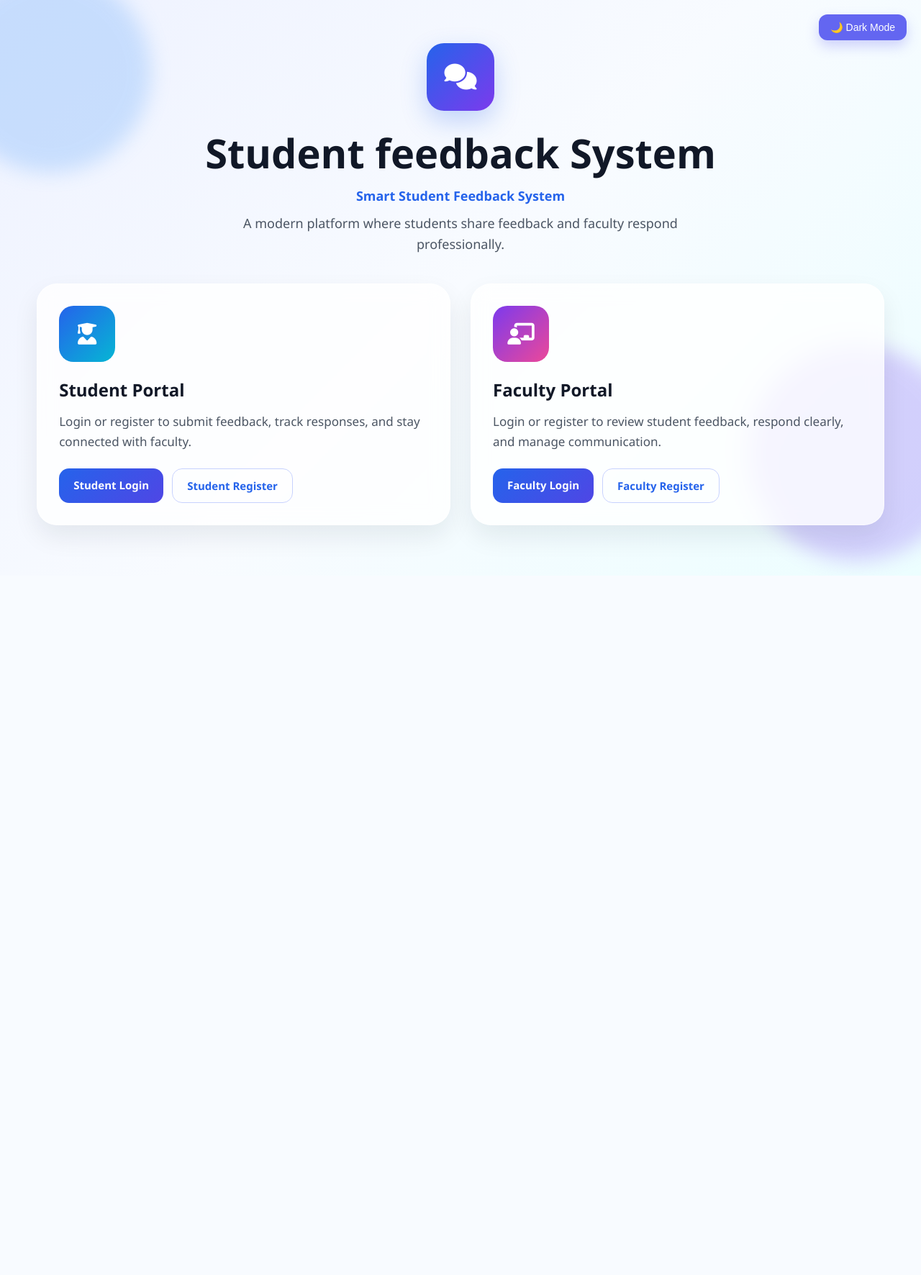
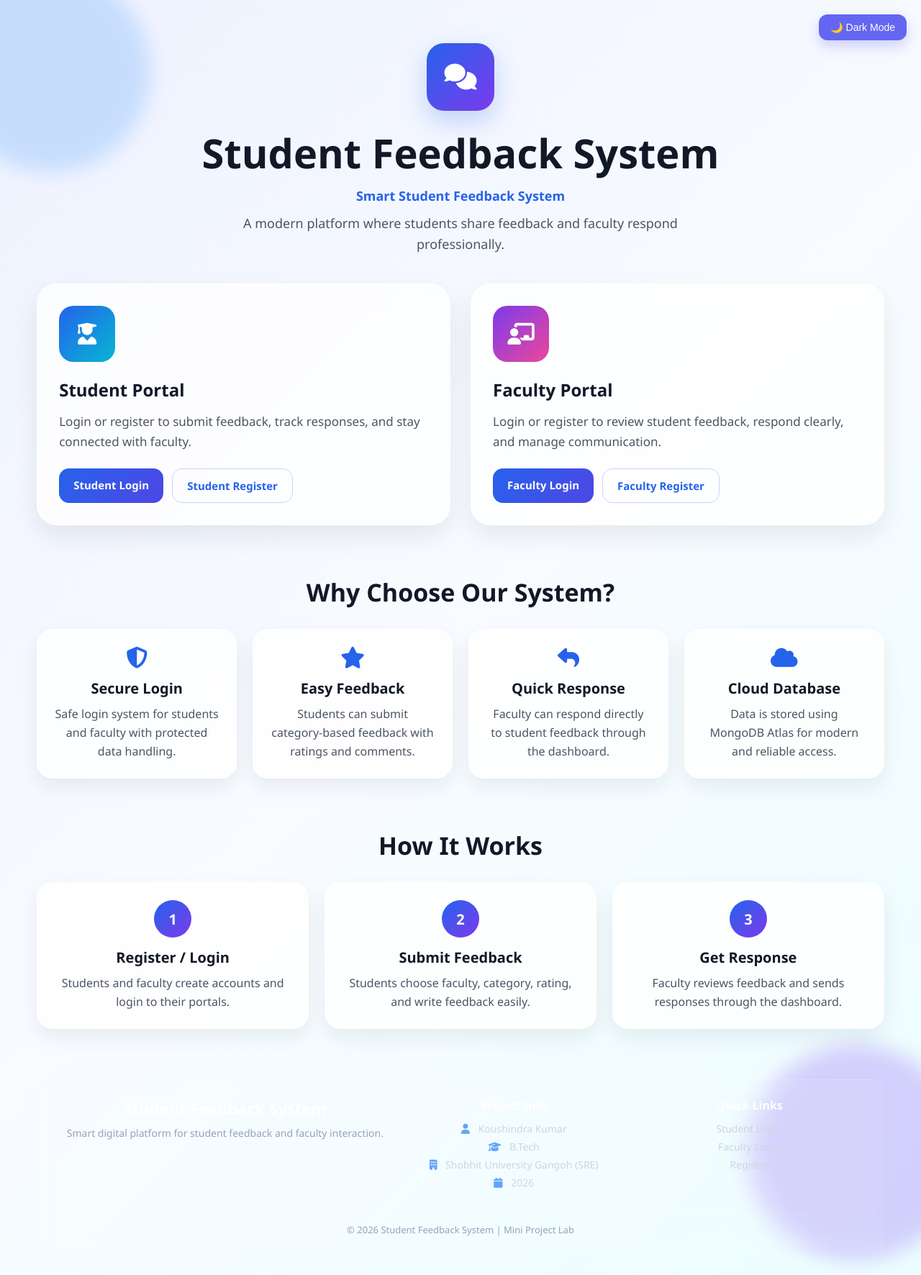
Before and after one commit to Koushindra12/Feedback_System, a Flask app: page / in a window 1280 px wide; the page is wider, and only the part inside the window is pictured. Shown: that part at 72% size. Before the commit the page ends 800 px from the top of that part, so only its background shows below. Run offline with Flask 3, Linux system fonts and the light colour scheme.

Commit message:
Enhance home page with dark mode and features
Updated title and improved layout with dark mode toggle and feature sections.

```diff
--- a/templates/home.html
+++ b/templates/home.html
@@ -3,11 +3,13 @@
 <head>
     <meta charset="UTF-8">
     <meta name="viewport" content="width=device-width, initial-scale=1.0">
-    <title>Student feedback System | Home</title>
+    <title>Student Feedback System | Home</title>
     <link rel="stylesheet" href="{{ url_for('static', filename='style.css') }}">
     <link rel="stylesheet" href="https://cdnjs.cloudflare.com/ajax/libs/font-awesome/6.5.0/css/all.min.css">
 </head>
 <body class="landing-body">
+    <button id="themeToggle" class="theme-btn">🌙 Dark Mode</button>
+
     <div class="bg-shape shape1"></div>
     <div class="bg-shape shape2"></div>
 
@@ -16,21 +18,12 @@
             <div class="brand-icon">
                 <i class="fa-solid fa-comments"></i>
             </div>
-            <button id="themeToggle" class="theme-btn">
-    🌙 Dark Mode
-</button>
-            <h1>Student feedback System</h1>
+            <h1>Student Feedback System</h1>
             <p class="subtitle">Smart Student Feedback System</p>
-            <p class="tagline">A modern platform where students share feedback and faculty respond professionally.</p>
+            <p class="tagline">
+                A modern platform where students share feedback and faculty respond professionally.
+            </p>
         </div>
-
-        {% with messages = get_flashed_messages(with_categories=true) %}
-          {% if messages %}
-            {% for category, message in messages %}
-              <div class="alert {{ category }}">{{ message }}</div>
-            {% endfor %}
-          {% endif %}
-        {% endwith %}
 
         <div class="portal-grid">
             <div class="portal-card">
@@ -57,42 +50,109 @@
                 </div>
             </div>
         </div>
+
+        <section class="features-section">
+            <h2 class="section-title">Why Choose Our System?</h2>
+            <div class="features-grid">
+                <div class="feature-card">
+                    <i class="fa-solid fa-shield-halved"></i>
+                    <h3>Secure Login</h3>
+                    <p>Safe login system for students and faculty with protected data handling.</p>
                 </div>
-</body>
+
+                <div class="feature-card">
+                    <i class="fa-solid fa-star"></i>
+                    <h3>Easy Feedback</h3>
+                    <p>Students can submit category-based feedback with ratings and comments.</p>
+                </div>
+
+                <div class="feature-card">
+                    <i class="fa-solid fa-reply"></i>
+                    <h3>Quick Response</h3>
+                    <p>Faculty can respond directly to student feedback through the dashboard.</p>
+                </div>
+
+                <div class="feature-card">
+                    <i class="fa-solid fa-cloud"></i>
+                    <h3>Cloud Database</h3>
+                    <p>Data is stored using MongoDB Atlas for modern and reliable access.</p>
+                </div>
+            </div>
+        </section>
+
+        <section class="steps-section">
+            <h2 class="section-title">How It Works</h2>
+            <div class="steps-grid">
+                <div class="step-card">
+                    <div class="step-number">1</div>
+                    <h3>Register / Login</h3>
+                    <p>Students and faculty create accounts and login to their portals.</p>
+                </div>
+
+                <div class="step-card">
+                    <div class="step-number">2</div>
+                    <h3>Submit Feedback</h3>
+                    <p>Students choose faculty, category, rating, and write feedback easily.</p>
+                </div>
+
+                <div class="step-card">
+                    <div class="step-number">3</div>
+                    <h3>Get Response</h3>
+                    <p>Faculty reviews feedback and sends responses through the dashboard.</p>
+                </div>
+            </div>
+        </section>
+
+    <footer class="footer">
+  <div class="footer-container">
+
+    <div class="footer-left">
+      <h2>Student Feedback System</h2>
+      <p>Smart digital platform for student feedback and faculty interaction.</p>
+    </div>
+
+    <div class="footer-center">
+      <h3>Project Info</h3>
+      <p><i class="fa-solid fa-user"></i> Koushindra Kumar</p>
+      <p><i class="fa-solid fa-graduation-cap"></i> B.Tech</p>
+      <p><i class="fa-solid fa-building"></i> Shobhit University Gangoh (SRE)</p>
+      <p><i class="fa-solid fa-calendar"></i> 2026</p>
+    </div>
+
+    <div class="footer-right">
+      <h3>Quick Links</h3>
+      <a href="{{ url_for('student_login') }}">Student Login</a>
+      <a href="{{ url_for('faculty_login') }}">Faculty Login</a>
+      <a href="{{ url_for('student_register') }}">Register</a>
+    </div>
+
+  </div>
+
+  <div class="footer-bottom">
+    <p>© 2026 Student Feedback System | Mini Project Lab</p>
+  </div>
+</footer>
+    </div>
+
     <script>
-function togglePassword() {
-    const passwordInput = document.getElementById("password");
-    const icon = document.querySelector(".toggle-password");
-
-    if (passwordInput.type === "password") {
-        passwordInput.type = "text";
-        icon.innerText = "🙈";
-    } else {
-        passwordInput.type = "password";
-        icon.innerText = "👁";
-    }
-}
-const toggleBtn = document.getElementById("themeToggle")
+        const toggleBtn = document.getElementById("themeToggle");
 
         toggleBtn.addEventListener("click", () => {
+            document.body.classList.toggle("dark-mode");
 
-    document.body.classList.toggle("dark-mode")
+            if (document.body.classList.contains("dark-mode")) {
+                toggleBtn.innerText = "☀ Light Mode";
+                localStorage.setItem("theme", "dark");
+            } else {
+                toggleBtn.innerText = "🌙 Dark Mode";
+                localStorage.setItem("theme", "light");
+            }
+        });
 
-    if(document.body.classList.contains("dark-mode")){
-        toggleBtn.innerText="☀ Light Mode"
-        localStorage.setItem("theme","dark")
+        if (localStorage.getItem("theme") === "dark") {
+            document.body.classList.add("dark-mode");
+            toggleBtn.innerText = "☀ Light Mode";
         }
-    else{
-        toggleBtn.innerText="🌙 Dark Mode"
-        localStorage.setItem("theme","light")
-    }
-
-})
-
-if(localStorage.getItem("theme")==="dark"){
-    document.body.classList.add("dark-mode")
-    toggleBtn.innerText="☀ Light Mode"
-}
-
     </script>
+</body>
 </html>
```
Lines whose indentation alone changed are shown as unchanged.
